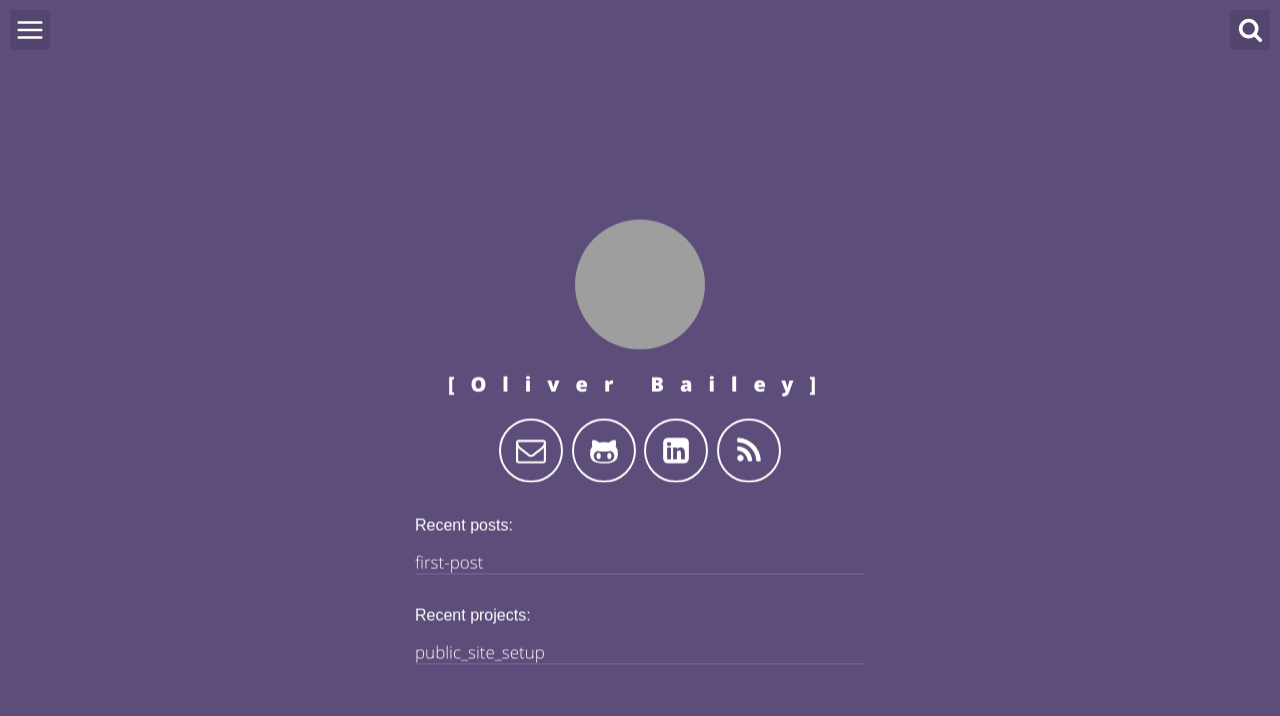
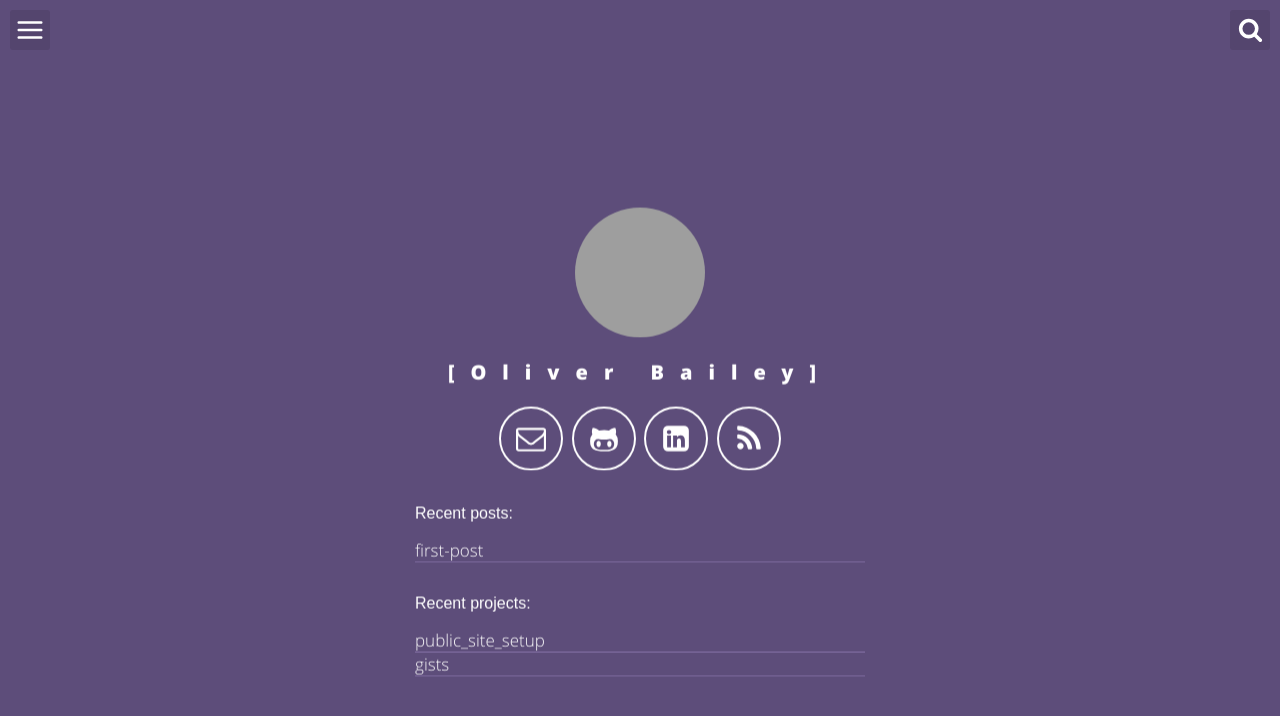
Before and after one commit to OliverBailey/oliverbailey.github.io, a Jekyll site: the page built from index.html, in a window 1280 px wide. Shown: the top 716 px of the page. Built offline with Jekyll 4.4.1, drawn with Linux system fonts in a browser that asks for light colours; grey boxes are pictures that could not be loaded.

Commit message:
few small changes. Added Gist as well

```diff
--- a/_config.yml
+++ b/_config.yml
@@ -47,6 +47,9 @@ links:
       url: https://www.github.com/oliverbailey
       new_tab: true
       key_trigger: g
+    - title: gists
+      url: https://gist.github.com/OliverBailey/
+      key_trigger: ""
     - title: search
       url: ""
       key_trigger: s #WARNING: search only works with "s"
@@ -55,8 +58,8 @@ links:
 projects:
   - name: public_site_setup
     url: https://github.com/OliverBailey/oliverbailey.github.io
-  #- name: vim-frontend
-   # url: https://github.com/victorvoid/vim-frontend
+  - name: gists
+    url: https://gist.github.com/OliverBailey/
   #- name: generator-capybara
     #url: https://github.com/victorvoid/generator-capybara
 
```
Also changed, not shown: _posts/2019-04-25-first-post.md (renamed from _posts/2016-03-10-space.md).
